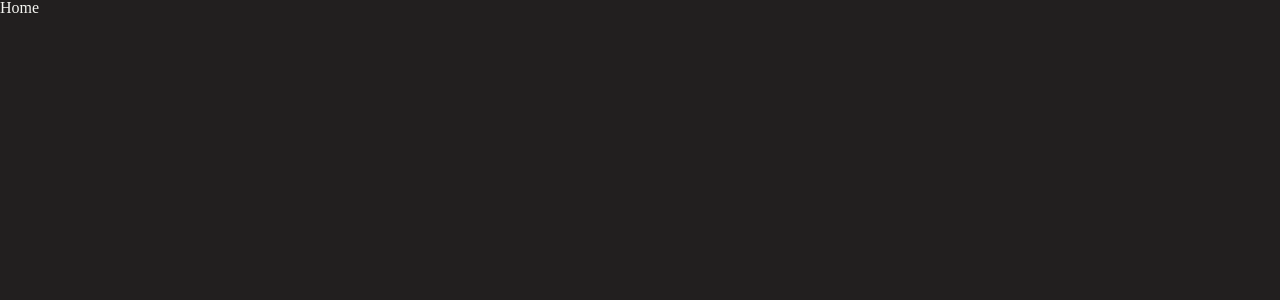
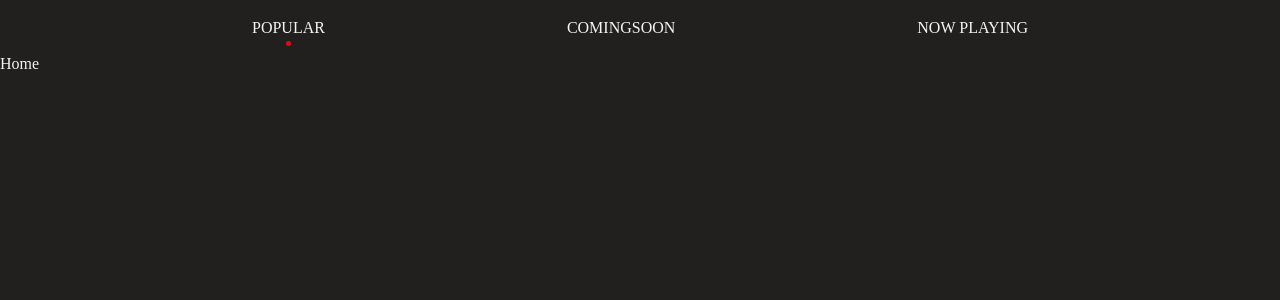
Before and after one commit to Eastynfromeast/a18-nulflix, a React (Create React App) app: page / in a window 1280 px wide. Shown: the top 300 px of the page. Built offline with nearby package versions, Linux system fonts and the light colour scheme.

Commit message:
add basic header

```diff
--- a/src/App.tsx
+++ b/src/App.tsx
@@ -1,8 +1,10 @@
 import { Outlet } from "react-router-dom";
+import Header from "./components/Header";
 
 function App() {
 	return (
 		<>
+			<Header />
 			<Outlet />
 		</>
 	);
--- /dev/null
+++ b/src/components/Header.tsx
@@ -0,0 +1,67 @@
+import { motion } from "framer-motion";
+import { Link, useMatch } from "react-router-dom";
+import styled from "styled-components";
+
+const Nav = styled.nav`
+	width: 100%;
+	padding: 20px 10px;
+`;
+
+const NavItems = styled.ul`
+	display: flex;
+	align-items: center;
+	justify-content: space-evenly;
+	width: 100%;
+`;
+
+const NavItem = styled.li`
+	position: relative;
+	text-transform: uppercase;
+`;
+
+const HeaderDot = styled(motion.span)`
+	display: block;
+	width: 5px;
+	height: 5px;
+	border-radius: 100%;
+	background-color: ${props => props.theme.accentColor};
+	position: absolute;
+	bottom: -10px;
+	left: 0;
+	right: 0;
+	margin: 0 auto;
+`;
+
+function Header() {
+	const homeMatch = useMatch("/");
+	const comingSoonMatch = useMatch("/coming-soon");
+	const nowPlayingMatch = useMatch("/now-playing");
+	return (
+		<>
+			<Nav>
+				<NavItems>
+					<NavItem>
+						<Link to="/">
+							Popular
+							{homeMatch && <HeaderDot layoutId="index" />}
+						</Link>
+					</NavItem>
+					<NavItem>
+						<Link to="/coming-soon">
+							ComingSoon
+							{comingSoonMatch && <HeaderDot layoutId="index" />}
+						</Link>
+					</NavItem>
+					<NavItem>
+						<Link to="/now-playing">
+							Now Playing
+							{nowPlayingMatch && <HeaderDot layoutId="index" />}
+						</Link>
+					</NavItem>
+				</NavItems>
+			</Nav>
+		</>
+	);
+}
+
+export default Header;
```
